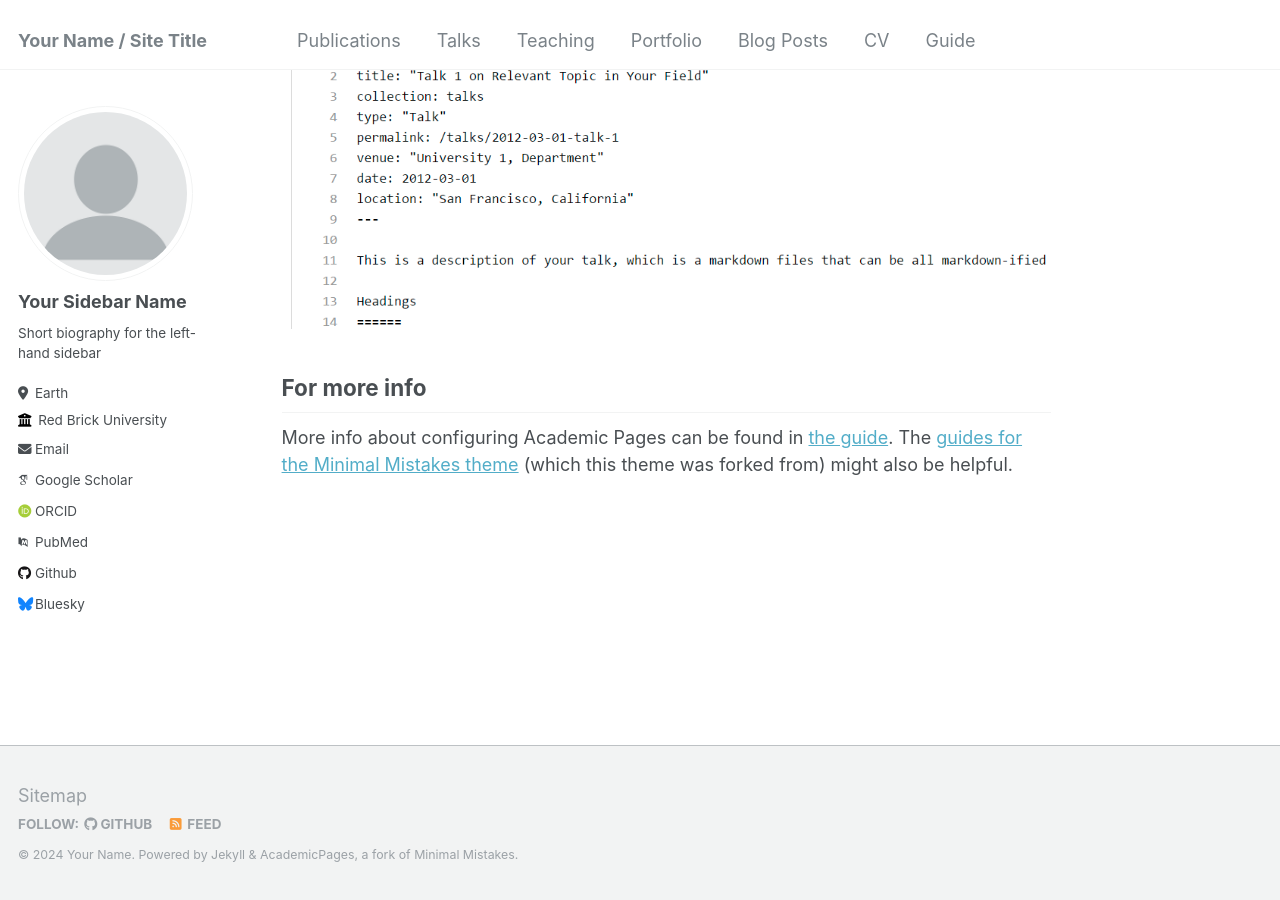
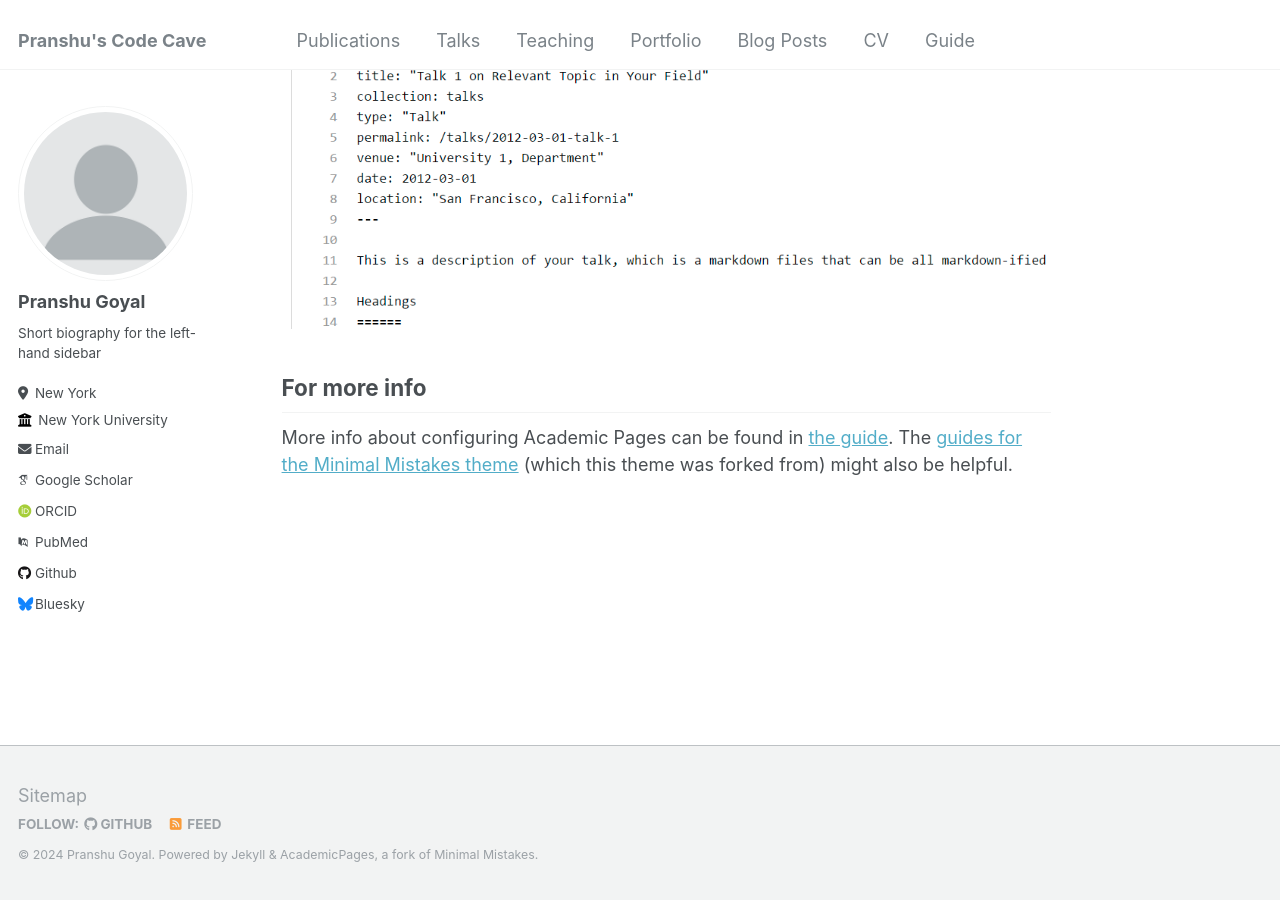
Before and after one commit to pranshu267/pranshu267.github.io, a Jekyll site: the page built from _pages/about.md, in a window 1280 px wide and 900 px high, scrolled down 2660 px. Built offline with Jekyll 4.4.1, drawn with Linux system fonts in a browser that asks for light colours; some web fonts are replaced.

Commit message:
Update _config.yml

```diff
--- a/_config.yml
+++ b/_config.yml
@@ -8,11 +8,11 @@
 
 # Basic Site Settings
 locale                   : "en-US"
-title                    : "Your Name / Site Title"
+title                    : "Pranshu's Code Cave"
 title_separator          : "-"
-name                     : &name "Your Name"
+name                     : &name "Pranshu Goyal"
 description              : &description "personal description"
-url                      : https://academicpages.github.io # the base hostname & protocol for your site e.g. "https://mmistakes.github.io"
+url                      : https://pranshu267.github.io # the base hostname & protocol for your site e.g. "https://mmistakes.github.io"
 baseurl                  : "" # the subpath of your site, e.g. "/blog"
 repository               : "academicpages/academicpages.github.io"
 
@@ -22,13 +22,13 @@ repository               : "academicpages/academicpages.github.io"
 author:
   # Biographic information
   avatar           : "profile.png"
-  name             : "Your Sidebar Name"
+  name             : "Pranshu Goyal"
   pronouns         : # example: "she/her"
   bio              : "Short biography for the left-hand sidebar"
-  location         : "Earth"
-  employer         : "Red Brick University"
+  location         : "New York"
+  employer         : "New York University"
   uri              : # URL
-  email            : "none@example.org"
+  email            : "pg2592@nyu.edu"
 
   # Academic websites
   arxiv            : # URL - Update with the correct link to your profile
@@ -43,7 +43,7 @@ author:
   bitbucket        : # Username - Update with your username on the site
   codepen          : # Username
   dribbble         : # Username
-  github           : "academicpages"
+  github           : "pranshu267"
   kaggle           : # Username
   stackoverflow    : # User number or user number and name (i.e., use "1" or "1/jeff-atwood")
 
```
